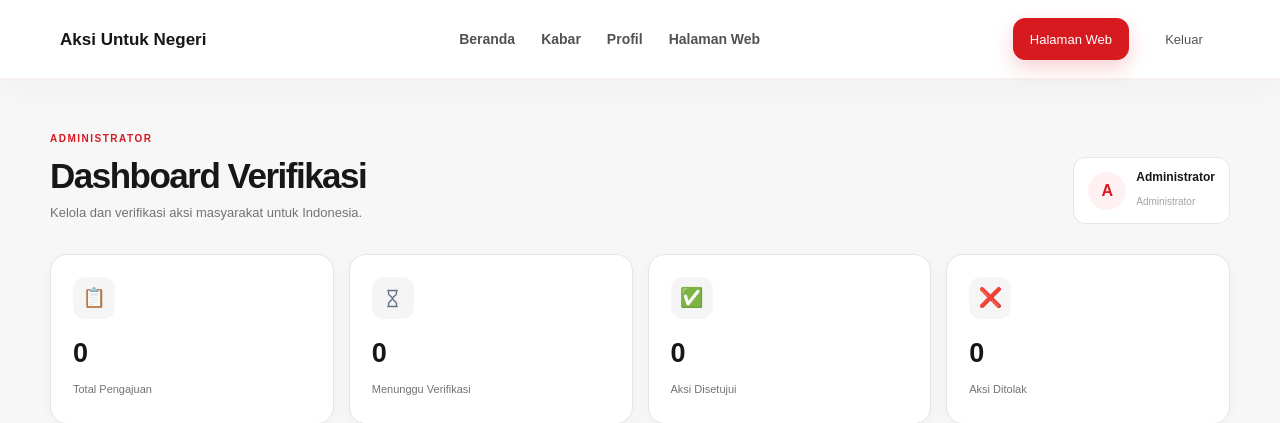
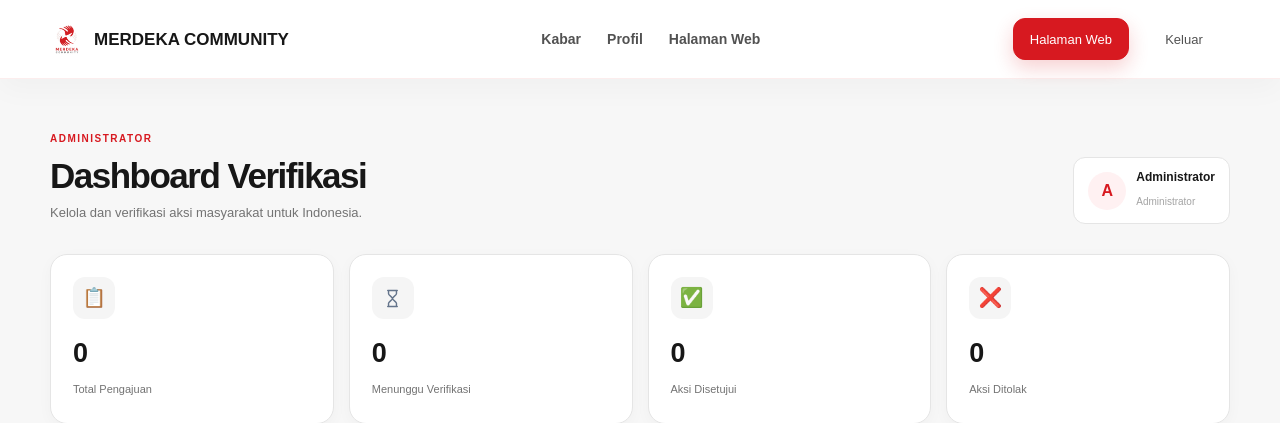
Before and after one commit to F-comand02/TIM-MERDEKA-IDCOMMUNITY, a PHP site: page /admin/index.php in a window 1280 px wide. Shown: the top 423 px of the page. Run offline with PHP 8.4, Linux system fonts and the light colour scheme; a user stored in the database is signed in; data comes from the database, SQL or seed files in the repository; data that the repository does not hold is empty.

Commit message:
revisi css

```diff
--- a/admin/index.php
+++ b/admin/index.php
@@ -437,6 +437,22 @@ $queryHistoryList = mysqli_query(
             background: #f7f7f7;
         }
 
+        .admin-brand-icon {
+            width: 34px;
+            height: 34px;
+            display: inline-flex;
+            align-items: center;
+            justify-content: center;
+            overflow: hidden;
+            flex: 0 0 34px;
+        }
+
+        .admin-brand-icon img {
+            width: 34px;
+            height: 34px;
+            object-fit: contain;
+        }
+
         .admin-main {
             padding: 45px 0 80px;
         }
@@ -1000,21 +1016,19 @@ $queryHistoryList = mysqli_query(
             class="logo"
         >
 
-            <span class="logo-icon">
-
+            <span class="admin-brand-icon">
+                <img
+                    src="../assets/uploads/logo.png"
+                    alt=""
+                >
             </span>
 
-            Aksi Untuk Negeri
+            MERDEKA COMMUNITY
 
         </a>
 
 
         <nav class="nav-menu">
-
-            <a href="../index.php">
-                Beranda
-            </a>
-
             <a href="../index.php#cerita">
                 Kabar
             </a>
--- a/assets/css/style.css
+++ b/assets/css/style.css
@@ -283,6 +283,22 @@ button,
     font-weight: 800;
 
     white-space: nowrap;
+}
+
+.brand-logo-icon {
+    width: 34px;
+    height: 34px;
+    display: inline-flex;
+    align-items: center;
+    justify-content: center;
+    flex: 0 0 34px;
+    overflow: hidden;
+}
+
+.brand-logo-icon img {
+    width: 34px;
+    height: 34px;
+    object-fit: contain;
 }
 
 .logo-icon {
--- a/includes/navbar.php
+++ b/includes/navbar.php
@@ -13,11 +13,12 @@ $isHelp = $currentPage === 'faq.php' || $currentPage === 'contact.php';
 <header class="navbar">
     <div class="container nav-container">
         <a href="<?= $basePath ?>index.php" class="logo">
-            <span class="logo-icon"></span>
+            <span class="brand-logo-icon">
+                <img src="<?= $basePath ?>assets/uploads/logo.png" alt="">
+            </span>
             MERDEKA COMMUNITY
         </a>
         <nav class="nav-menu">
-            <a href="<?= $basePath ?>index.php" class="<?= $isHome ? 'active' : '' ?>" <?= $isHome ? 'aria-current="page"' : '' ?>>Beranda</a>
             <a href="<?= $basePath ?>pages/aksi.php" class="<?= $isAction ? 'active' : '' ?>" <?= $isAction ? 'aria-current="page"' : '' ?>>Aksi</a>
             <a href="<?= $basePath ?>pages/peta.php" class="<?= $isMap ? 'active' : '' ?>" <?= $isMap ? 'aria-current="page"' : '' ?>>Peta</a>
             <a href="<?= $basePath ?>pages/progress.php" class="<?= $isProgress ? 'active' : '' ?>" <?= $isProgress ? 'aria-current="page"' : '' ?>>Progress</a>
```
Also changed, not shown: assets/uploads/logo.png (added).
